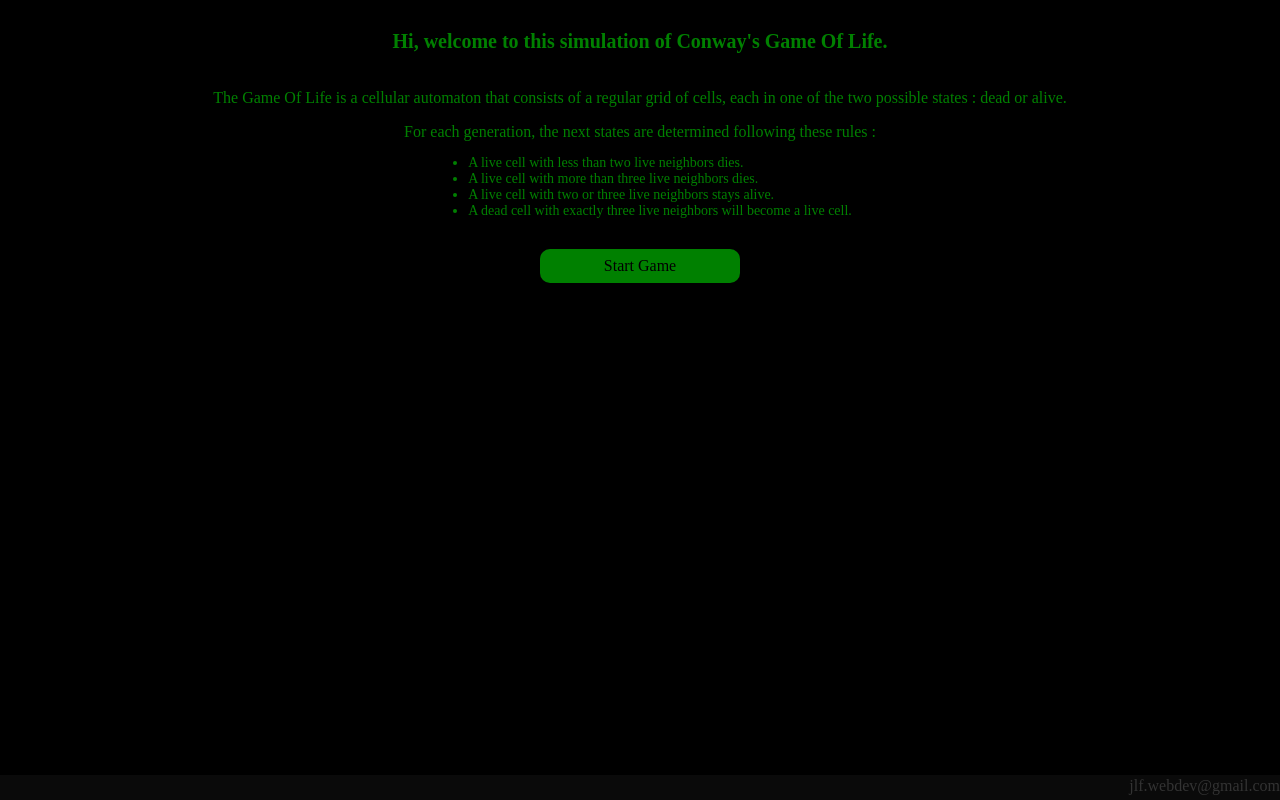
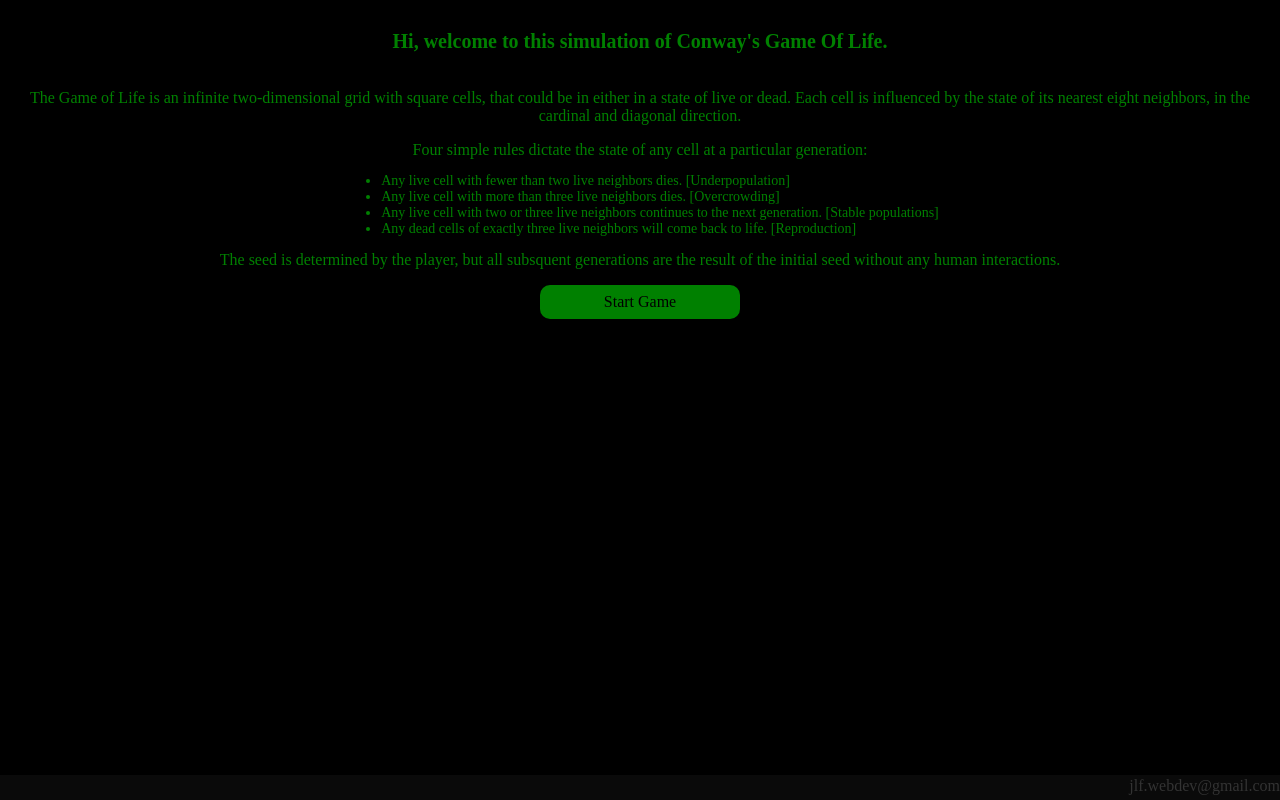
Before and after one commit to jlf-webdev/GOL_test, a plain HTML site: page index.html in a window 1280 px wide. Drawn offline with Linux system fonts and the light colour scheme.

Commit message:
changed startPage text

```diff
--- a/index.html
+++ b/index.html
@@ -19,18 +19,24 @@
     <div id="startScreen" class="startScreen">
       <div class="textWrapper">
         <div class="title">Hi, welcome to this simulation of Conway's Game Of Life.</div>
-        <div class="intro">The Game Of Life is a cellular automaton that consists of a regular grid of cells,
-                           each in one of the two possible states : dead or alive.</div>
-        <div class="rules">For each generation, the next states are determined following these rules : </div>
+        <div class="intro">
+          The Game of Life is an infinite two-dimensional grid with square cells,
+          that could be in either in a state of live or dead.
+          Each cell is influenced by the state of its nearest eight neighbors,
+          in the cardinal and diagonal direction. </div>
+        <div class="rules">
+          Four simple rules dictate the state of any cell at a particular generation: </div>
 
 
          <ul>
-           <li>A live cell with less than two live neighbors dies.</li>
-           <li>A live cell with more than three live neighbors dies.</li>
-           <li>A live cell with two or three live neighbors stays alive.</li>
-           <li>A dead cell with exactly three live neighbors will become a live cell.</li>
+           <li>Any live cell with fewer than two live neighbors dies. [Underpopulation]</li>
+           <li>Any live cell with more than three live neighbors dies. [Overcrowding]</li>
+           <li>Any live cell with two or three live neighbors continues to the next generation. [Stable populations]</li>
+           <li>Any dead cells of exactly three live neighbors will come back to life. [Reproduction]</li>
          </ul>
-
+        <div class="end">
+          The seed is determined by the player, but all subsquent generations are
+          the result of the initial seed without any human interactions. </div>
 
         <div class="clickToStart" onclick = "displayGame();">Start Game</div>
         <!--<div class="release">release details</div>-->
--- a/main.css
+++ b/main.css
@@ -34,7 +34,7 @@ body{
 
 .textWrapper{
   display:grid;
-  grid-template-rows: min-content min-content min-content min-content min-content ;
+  grid-template-rows: min-content min-content min-content min-content min-content min-content ;
   color: green;
   padding: 10px;
   text-align: center;
```
